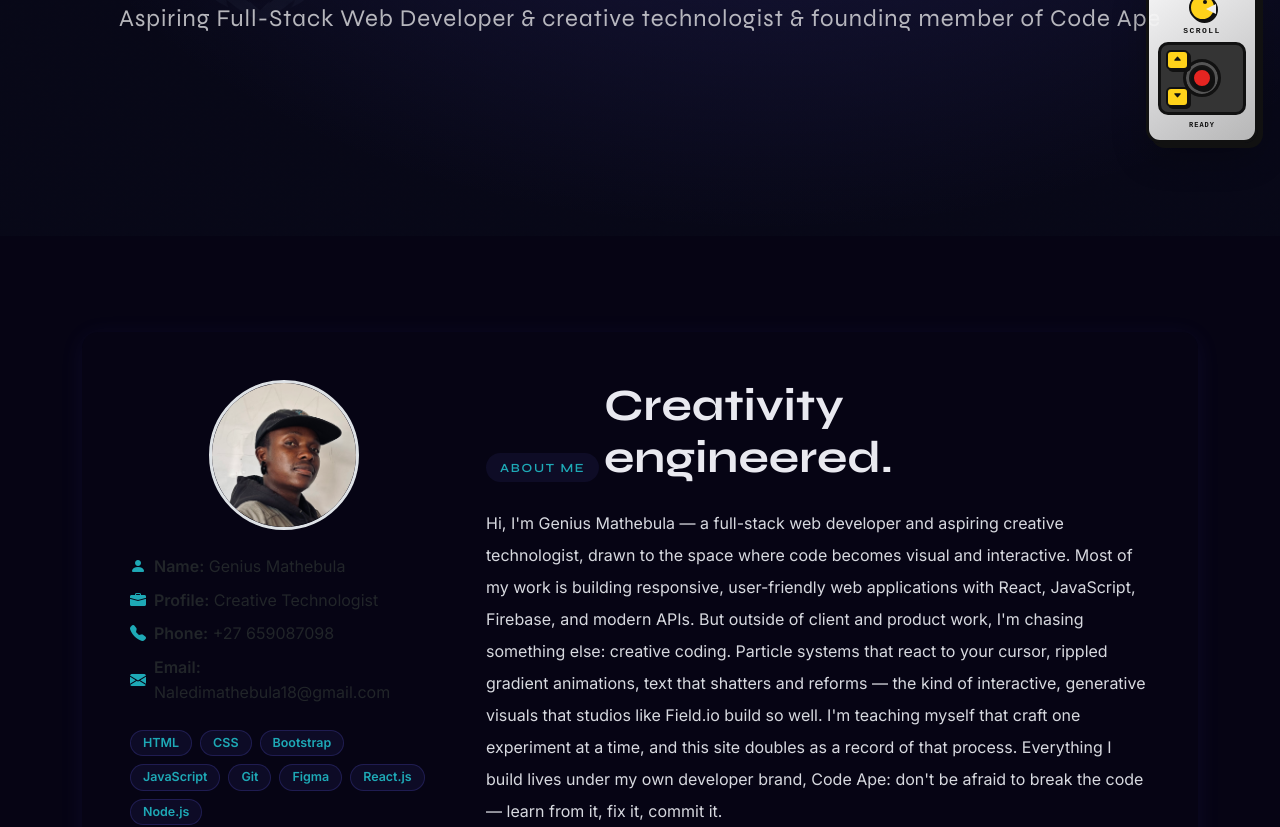
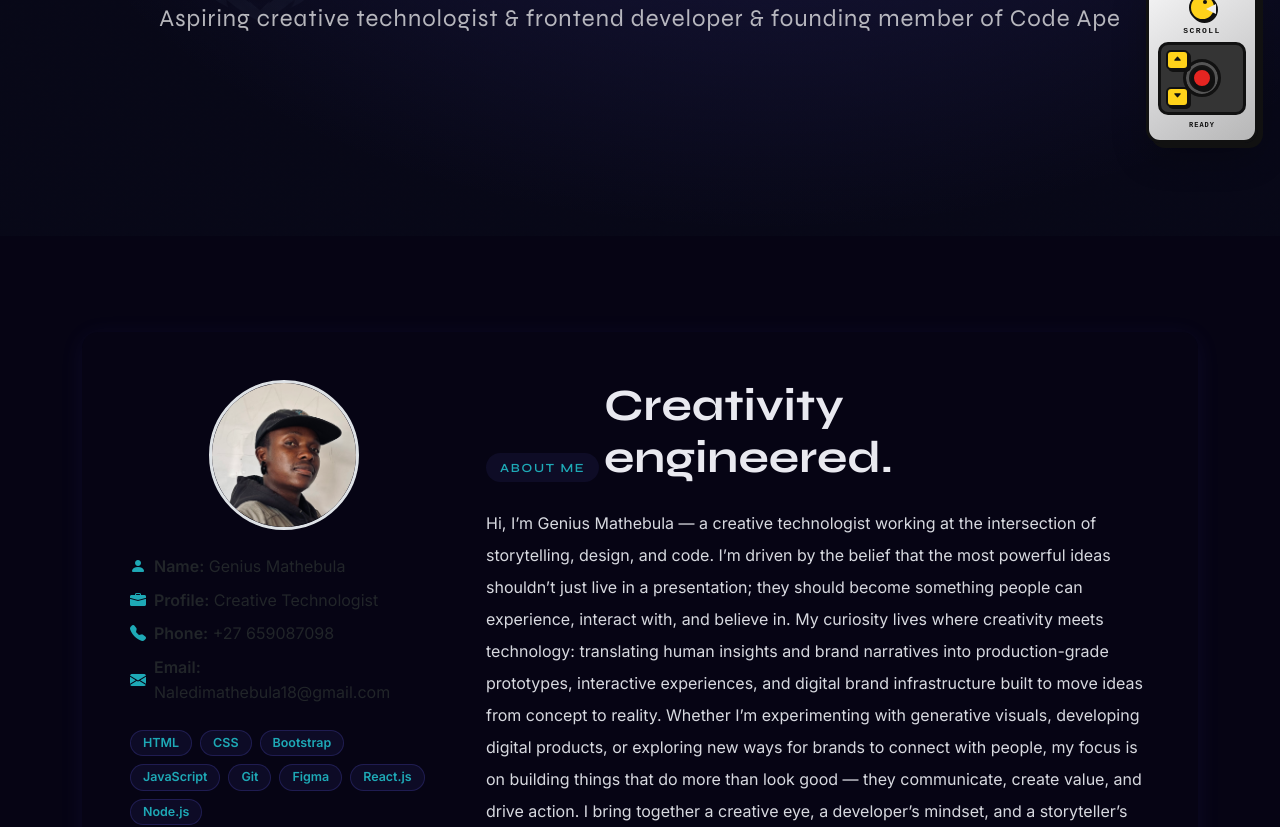
Before and after one commit to naledimathebula/The-Genius-portfolio-, a plain HTML site: page index.html in a window 1280 px wide. Shown: the part 635-1462 px from the top of the page. Drawn offline with nearby package versions, Linux system fonts and the light colour scheme; animation ran at ten frames a second.

Commit message:
bio update

```diff
--- a/index.html
+++ b/index.html
@@ -80,7 +80,7 @@
       <span>a</span>
     </em>
   </h1>
-    <p class="hero-role mb-5"> Aspiring Full-Stack Web Developer &amp; creative technologist & founding member of Code Ape</p>
+    <p class="hero-role mb-5"> Aspiring creative technologist &amp; frontend developer & founding member of Code Ape</p>
   </div>
 </section>
 
@@ -136,12 +136,17 @@
           <p class="text-muted lh-lg mb-3">
 
 
-Hi, I'm Genius Mathebula — a full-stack web developer and aspiring creative technologist, drawn to the space where code becomes visual and interactive.
 
-Most of my work is building responsive, user-friendly web applications with React, JavaScript, Firebase, and modern APIs. But outside of client and product work, I'm chasing something else: creative coding. Particle systems that react to your cursor, rippled gradient animations, text that shatters and reforms — the kind of interactive, generative visuals that studios like Field.io build so well. I'm teaching myself that craft one experiment at a time, and this site doubles as a record of that process.
 
-Everything I build lives under my own developer brand, Code Ape: don't be afraid to break the code — learn from it, fix it, commit it.
+Hi, I’m Genius Mathebula — a creative technologist working at the intersection of storytelling, design, and code. I’m driven by the belief that the most powerful ideas shouldn’t just live in a presentation; they should become something people can experience, interact with, and believe in.
 
+My curiosity lives where creativity meets technology: translating human insights and brand narratives into production-grade prototypes, interactive experiences, and digital brand infrastructure built to move ideas from concept to reality. Whether I’m experimenting with generative visuals, developing digital products, or exploring new ways for brands to connect with people, my focus is on building things that do more than look good — they communicate, create value, and drive action.
+
+I bring together a creative eye, a developer’s mindset, and a storyteller’s instinct to bridge the gap between imagination and implementation. From front-end development and creative coding to immersive digital experiences, I’m interested in what happens when design becomes functional, code becomes expressive, and technology becomes a medium for storytelling.
+
+Through my personal developer brand, Code Ape, I’m building, breaking, experimenting, and refining my craft — one idea at a time. I’m drawn to ambitious teams and forward-thinking studios where creativity is backed by execution, experimentation leads to innovation, and ideas are measured not by the decks that present them, but by the things they bring to life.
+
+I don’t just want to present ideas. I want to build what makes them real.
           </p>
           <p class="text-muted lh-lg mb-4">
             Beyond the code, I show up, communicate clearly, and thrive in collaborative environments.
```
